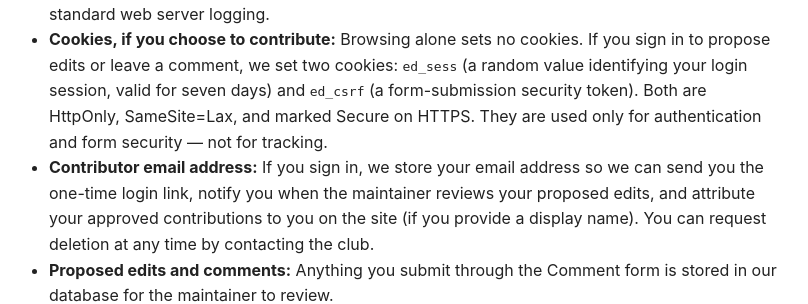
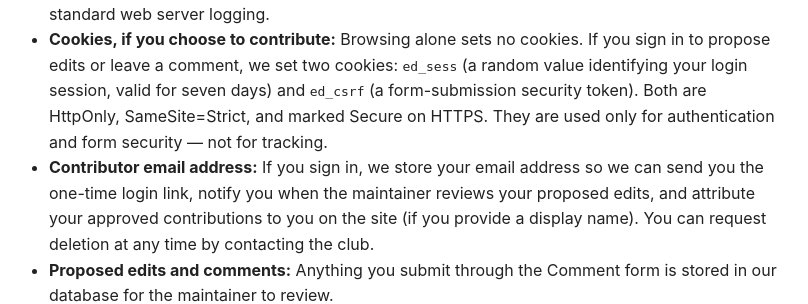
Before and after one commit to mousebrains/kayak_python, a PHP site: page /php/privacy.php in a window 1280 px wide. Shown: the part 349-653 px from the top of the page, without its empty margins (247-1055 px from the left). Run offline with PHP 8.4, Linux system fonts and the light colour scheme.

Commit message:
auth: tighten ed_sess + ed_csrf cookies to SameSite=Strict
Lax was the default but these are auth-only cookies (login session +
CSRF token) — never set for anonymous browsers, only for signed-in
editors. Strict closes the GET-CSRF-via-top-level-navigation window
at the cost of one extra click for editors arriving via external
links. Privacy policy text updated to match.

Co-Authored-By: Claude Opus 4.7 (1M context) <noreply@anthropic.com>

```diff
--- a/php/includes/auth.php
+++ b/php/includes/auth.php
@@ -5,7 +5,7 @@ declare(strict_types=1);
  *
  * Cookies:
  *   ed_sess  Random 32-byte hex value; only sha256(value) stored server-side.
- *            7-day flat expiry. HttpOnly, Secure on HTTPS, SameSite=Lax, Path=/.
+ *            7-day flat expiry. HttpOnly, Secure on HTTPS, SameSite=Strict, Path=/.
  *   ed_csrf  Random 32-byte hex value. Double-submit CSRF token. Same flags.
  *
  * Maintainer sessions reuse the same ed_sess cookie; role is determined by
@@ -63,7 +63,7 @@ function _cookie_params(int $lifetime_seconds): array {
         'path'     => '/',
         'secure'   => !empty($_SERVER['HTTPS']),
         'httponly' => true,
-        'samesite' => 'Lax',
+        'samesite' => 'Strict',
     ];
 }
 
--- a/php/privacy.php
+++ b/php/privacy.php
@@ -40,7 +40,7 @@ real-time river level, flow, and gauge data for paddlers in the Pacific Northwes
       If you sign in to propose edits or leave a comment, we set two cookies:
       <code>ed_sess</code> (a random value identifying your login session, valid for
       seven days) and <code>ed_csrf</code> (a form-submission security token). Both are
-      HttpOnly, SameSite=Lax, and marked Secure on HTTPS. They are used only for
+      HttpOnly, SameSite=Strict, and marked Secure on HTTPS. They are used only for
       authentication and form security — not for tracking.</li>
   <li><strong>Contributor email address:</strong> If you sign in, we store your email
       address so we can send you the one-time login link, notify you when the maintainer
```
